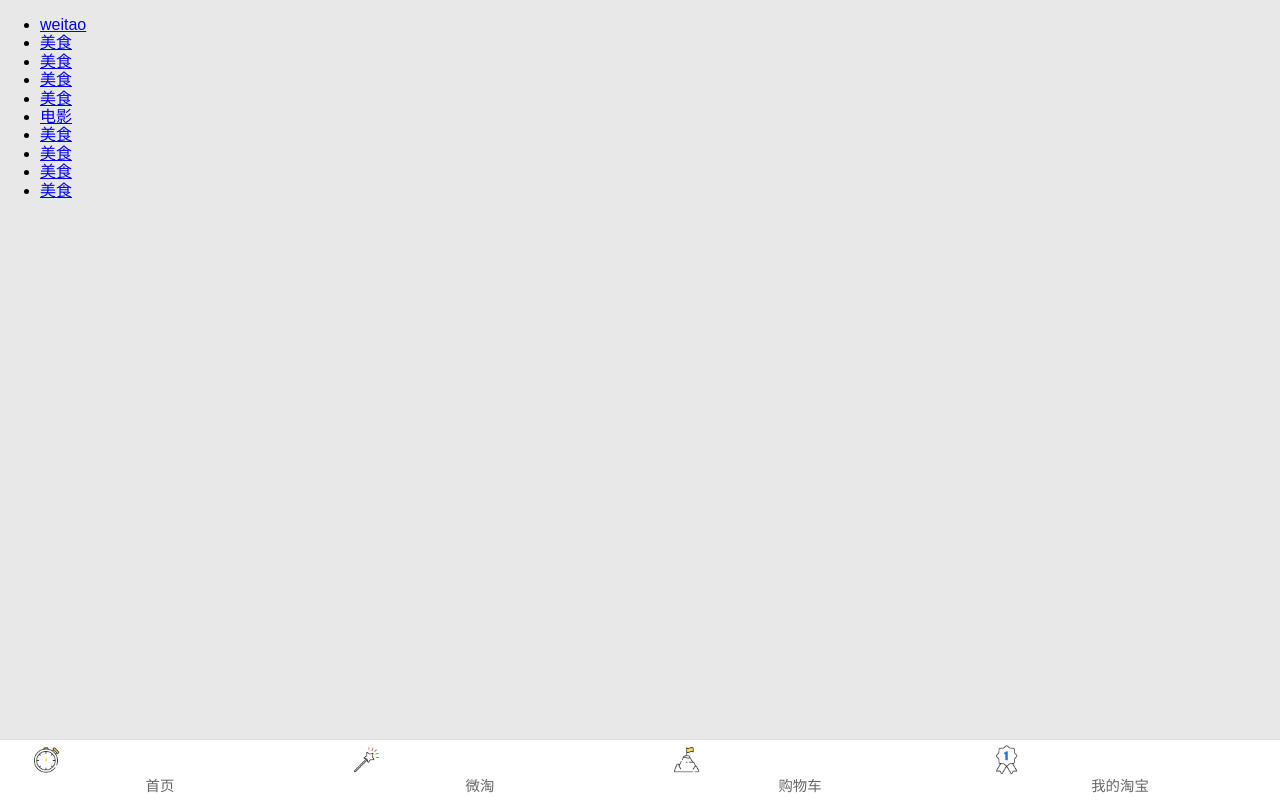
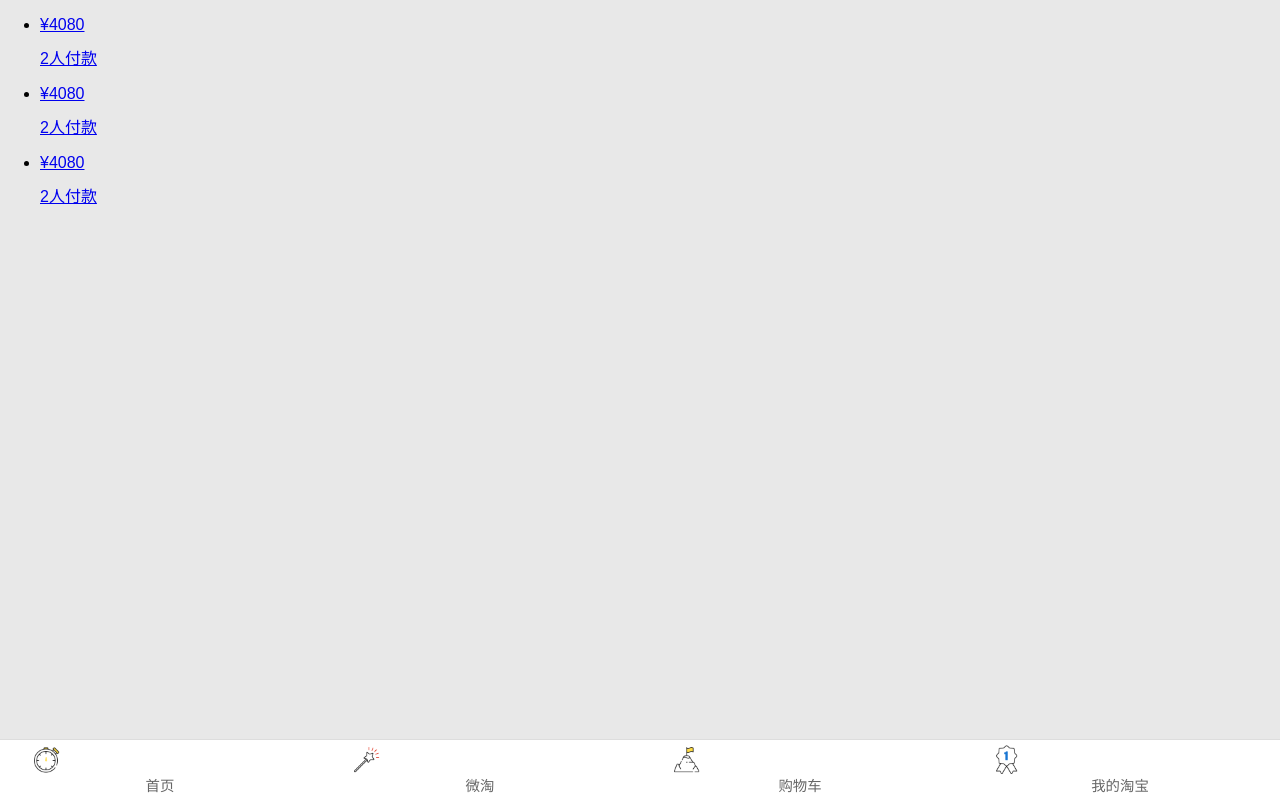
Before and after one commit to chenhx2015/taobao-react, a React (Create React App) app: page /weitao in a window 1280 px wide. Built offline with nearby package versions, Linux system fonts and the light colour scheme.

Commit message:
add weitao

```diff
--- a/package.json
+++ b/package.json
@@ -4,6 +4,7 @@
   "private": true,
   "dependencies": {
     "axios": "^0.18.0",
+    "cross-fetch": "^2.2.2",
     "css-loader": "^1.0.0",
     "node-sass": "^4.9.3",
     "node-sass-chokidar": "^1.3.3",
--- /dev/null
+++ b/public/mockData/weitao.json
@@ -0,0 +1,32 @@
+{
+    "listData":[
+        {
+            "id": "20180920001",
+            "imgurl": "/images/index/pic-recommend-1.png",
+            "intro": "1MK女包蜜蜂单肩",
+            "price": "¥4080",
+            "num": "2人付款",
+            "colors":["红色"],
+            "sizes": ["均码"]
+        },
+        {
+            "id": "20180920002",
+            "imgurl": "/images/index/pic-recommend-1.png",
+            "intro": "1MK女包蜜蜂单肩",
+            "price": "¥4080",
+            "num": "2人付款",
+            "colors":["红色"],
+            "sizes": ["均码"]
+        },
+        {
+            "id": "20180920003",
+            "imgurl": "/images/index/pic-recommend-1.png",
+            "intro": "1MK女包蜜蜂单肩",
+            "price": "¥4080",
+            "num": "2人付款",
+            "colors":["红色"],
+            "sizes": ["均码"]
+        }
+    ]
+
+}
--- /dev/null
+++ b/src/components/weitao/WeitaoContainer.jsx
@@ -0,0 +1,29 @@
+import React, {Component} from 'react'
+import WeitaoList from './WeitaoList'
+import fetch from 'cross-fetch'
+
+export default class WeitaoContainer extends Component{
+    constructor(props) {
+        super(props)
+        this.state = {
+            listData: []
+        }
+    }
+    render() {
+        return (
+            <WeitaoList list={this.state.listData} />
+        )
+    }
+    componentDidMount() {
+        fetch('/mockData/weitao.json',{}).then(res => {
+            return  res.json()
+        }).then(res =>{
+            this.setState({
+                listData: res.listData
+            })
+            return res
+        }).catch(error => {
+
+        })
+    }
+}
--- /dev/null
+++ b/src/components/weitao/WeitaoList.jsx
@@ -0,0 +1,27 @@
+import React from 'react'
+import { Link } from 'react-router-dom'
+
+const ListItem = ({price, num}) => {
+    return(
+        <li >
+            <Link to="">
+            <p>{ price }</p>
+            <p>{ num }</p>
+            </Link>
+        </li>
+    )
+}
+export default ({list=[]}) => {
+    return (
+        <div className="weitaoPage">
+            <ul>
+                {
+                    list.map( item => (
+                        <ListItem key={item.id} {...item}/>
+                    ))
+                }
+
+            </ul>
+        </div>
+    )
+}
--- a/src/route/Weitao.jsx
+++ b/src/route/Weitao.jsx
@@ -1,24 +1,11 @@
 import React, { Component } from 'react'
 import { BrowserRouter as Router, Route, Link } from "react-router-dom"
+import WeitaoContainer from '../components/weitao/WeitaoContainer'
 
 export default class Weitao extends Component {
     render() {
         return (
-            <div className="weitaoPage">
-                <ul>
-                    <li><Link to="">weitao </Link></li>
-                    <li><Link to="">美食</Link></li>
-                    <li><Link to="">美食</Link></li>
-                    <li><Link to="">美食</Link></li>
-                    <li><Link to="">美食</Link></li>
-
-                    <li><Link to="">电影</Link></li>
-                    <li><Link to="">美食</Link></li>
-                    <li><Link to="">美食</Link></li>
-                    <li><Link to="">美食</Link></li>
-                    <li><Link to="">美食</Link></li>
-                </ul>
-            </div>
+            <WeitaoContainer />
         )
     }
 }
```
Also changed, not shown: 1 other file (tests, documents, lock files or other folders).
